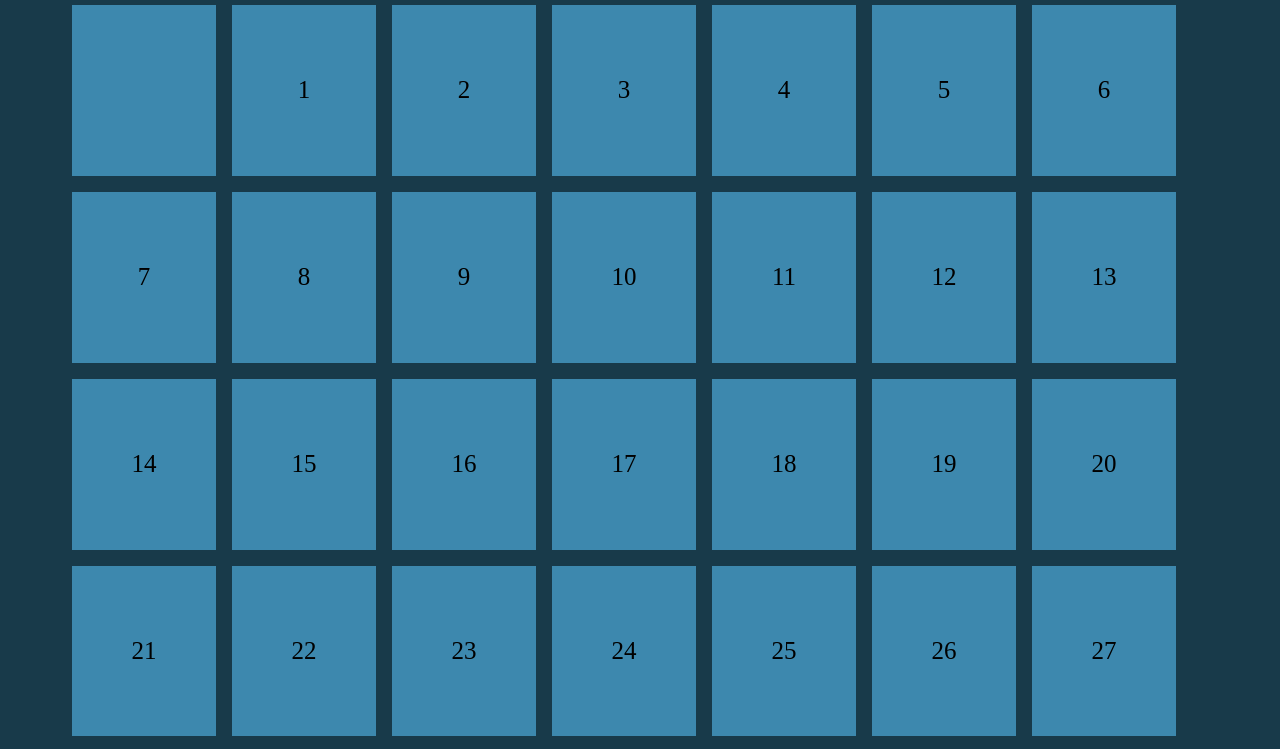
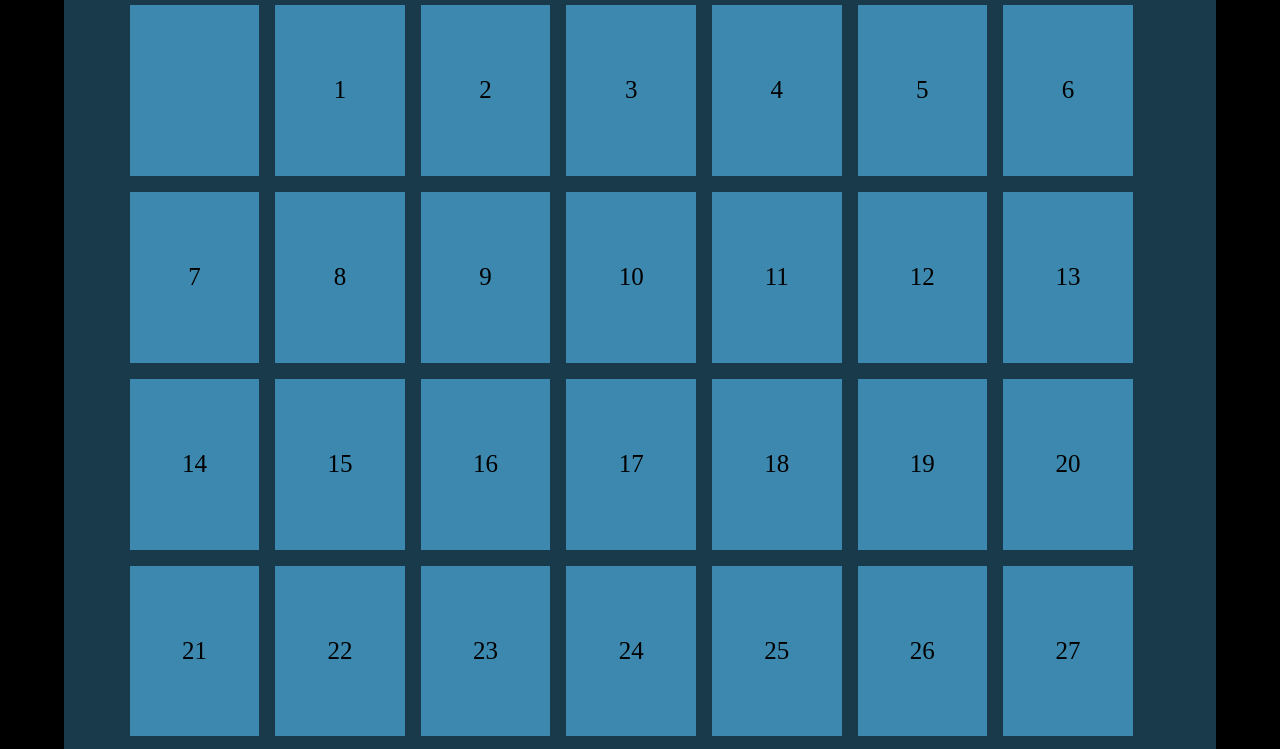
Before and after one commit to Marcoseven/js-fizzbuzzdom, a plain HTML site: page index.html in a window 1280 px wide. Shown: the part 190-939 px from the top of the page. Drawn offline with Linux system fonts and the light colour scheme.

Commit message:
Aggiunte modifiche
Inserito il .wrapper e modificato il body

```diff
--- a/assets/css/style.css
+++ b/assets/css/style.css
@@ -7,10 +7,14 @@
 /* /common_general_rules */
 
 body {
+	background-color: #000;
+}
+
+.container {
+	width: 90%;
 	height: auto;
 	margin: auto;
 	background-color: #183a4a;
-	width: 90%;
 }
 
 h1 {
@@ -18,6 +22,10 @@ h1 {
 	text-align: center;
 	padding: 3rem 0;
 	font-size: 80px;
+}
+.wrapper {
+	width: 90%;
+	margin: auto;
 }
 
 .list {
```
